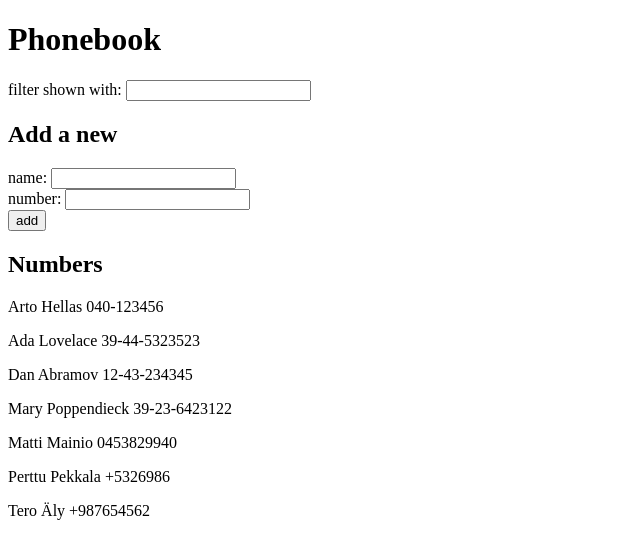
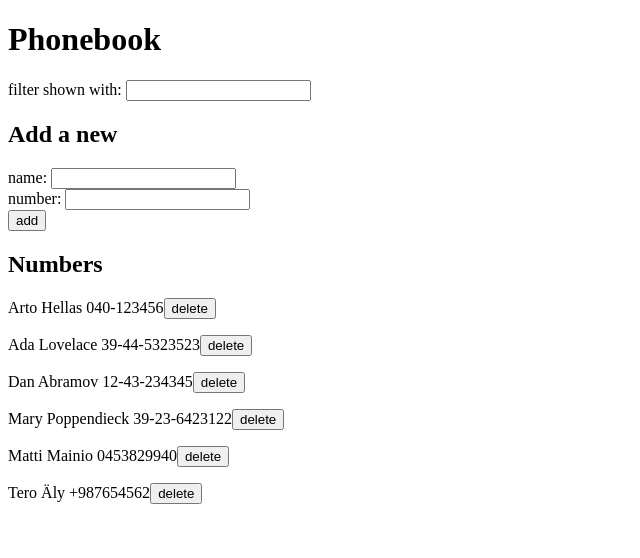
Before and after one commit to j-lpst/selainohjelmointi, a React (Vite) app in the folder part2/: page / in a window 1280 px wide. Shown: the top 558 px of the page, without its empty margins (0-640 px from the left). Built offline with nearby package versions, Linux system fonts and the light colour scheme; data requests are answered from the project's data file.

Commit message:
part2: 2.14

```diff
--- a/part2/db.json
+++ b/part2/db.json
@@ -26,11 +26,6 @@
       "number": "0453829940"
     },
     {
-      "name": "Perttu Pekkala",
-      "id": "uZSTe40tvYs",
-      "number": "+5326986"
-    },
-    {
       "name": "Tero Äly",
       "id": "4onTe16U9B8",
       "number": "+987654562"
--- a/part2/src/App.jsx
+++ b/part2/src/App.jsx
@@ -13,19 +13,27 @@ const Filter = ({ value, onChange }) => {
   )
 }
 
-const Person = ({ name, number }) => {
+const Person = ({ name, number, deletePerson }) => {
   return (
-    <p>{name} {number}</p>
+    <p>
+      {name} {number}
+      <button onClick={deletePerson}>delete</button>
+    </p>
   )
 }
 
-const Persons = ({ persons, newFilter }) => {
+const Persons = ({ persons, newFilter, deletePerson}) => {
   return (
     <>
       {persons
         .filter(person => person.name.toLowerCase().includes(newFilter.toLowerCase()))
         .map((person) => (
-          <Person key={person.id} name={person.name} number={person.number} />
+          <Person
+            key={person.id}
+            name={person.name}
+            number={person.number}
+            deletePerson={() => deletePerson(person.id)}
+          />
         ))}
     </>
   )
@@ -97,6 +105,21 @@ const App = () => {
     } else {console.log(`${newName} is already added to phonebook`)}
   }
 
+  const deletePerson = (id) => {
+    const person = persons.find(p => p.id === id)
+
+
+    console.log(`deleting person ${person.name} (${id})`)
+
+    if (window.confirm(`Haluatko varmasti poistaa henkilön "${person.name}"?`)) {
+      personService
+        .remove(id)
+        .then(() => {
+          setPersons(persons.filter(p => p.id !== id))
+        })
+    }
+  }
+
   const handlePersonChange = (event) => {
     console.log(event.target.value)
     setNewName(event.target.value)
@@ -122,7 +145,7 @@ const App = () => {
       />
 
       <h2>Numbers</h2>
-      <Persons persons={persons} newFilter={newFilter} />
+      <Persons persons={persons} newFilter={newFilter} deletePerson={deletePerson}/>
     </div>
   )
 }
--- a/part2/src/services/persons.js
+++ b/part2/src/services/persons.js
@@ -14,8 +14,13 @@ const update = (id, newObject) => {
   return axios.put(`${baseUrl}/${id}`, newObject)
 }
 
+const remove = (id) => {
+    return axios.delete(`${baseUrl}/${id}`)
+}
+
 export default {
   getAll: getAll,
   create: create,
-  update: update
+  update: update,
+  remove: remove
 }
```
